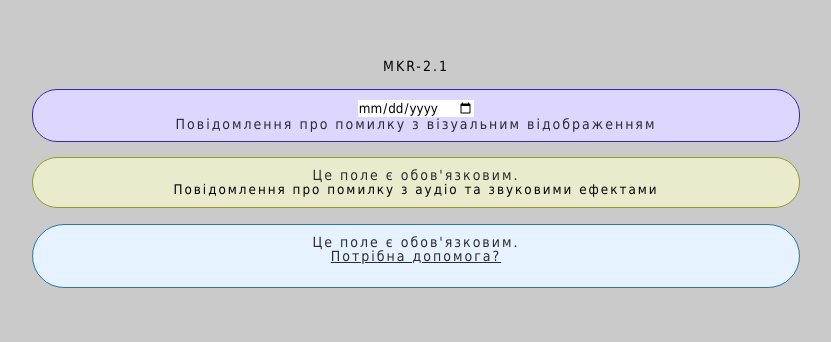
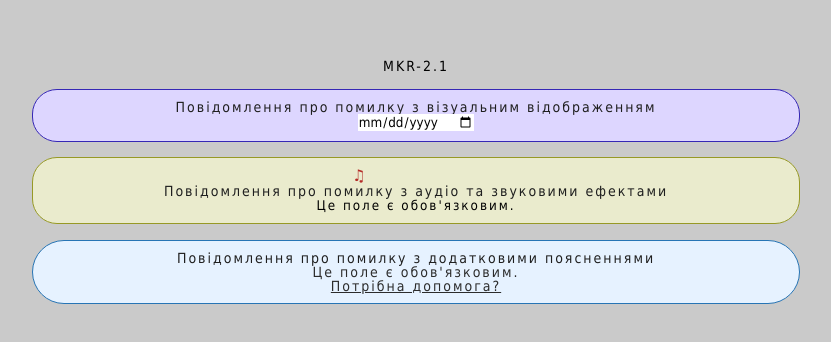
Before and after one commit to romastokriceri/MKR-2.1, a plain HTML site: page index.html in a window 1280 px wide. Shown: the part 212-554 px from the top of the page, without its empty margins (224-1055 px from the left). Drawn offline with Linux system fonts and the light colour scheme.

Commit message:
2nd Commit

```diff
--- a/css/style.css
+++ b/css/style.css
@@ -44,7 +44,11 @@ p{
   font-family: 'Tahoma', Arial, sans-serif;
   letter-spacing: 2px;
 }
-
+/* TODO: how to make it beautiful */
+.titleOfMessage{
+  font-weight: 400;
+  color: #1f1f1f;
+}
 .error-message:nth-child(0){
   background-color: #e7ffe6;
 color: #2c2c2c;
@@ -59,14 +63,20 @@ border: 1px solid #27b53a;
   padding: 10px;
   border: 1px solid #3527b5;
 }
-/* !Доробити js */
-.error-message:nth-child(1)::before {
+
+.error-message:nth-child(2)::before {
+display: block;
+content: "\266B";
+font-size: 2vh;
+margin-right: 15%;
+color: #b52b27;
+}
+
+#errorText{
   display: none;
-content: "\26A0";
-font-size: 5vh;
-position: absolute;
-margin-right: 55%;
-color: #b52b27;
+  content: "\26A0";
+  font-size: 5vh;
+  color: #b52b27;
 }
 
 .error-message:nth-child(2){
--- a/index.html
+++ b/index.html
@@ -12,32 +12,37 @@
 
   <h1>MKR-2.1</h1>
 <div class="messages">
-  <div class="error-message">
-    <input type="date" name="born" id="date"  tabindex="1">
-    <p>Повідомлення про помилку з візуальним відображенням</p>
+
+  <div class="error-message"><!-- !1st message -->
+  <p class="titleOfMessage">Повідомлення про помилку з візуальним відображенням</p>
+    <input type="date" id="dateInput" tabindex="1">
+    <p id="errorText">&#x26A0;</p>
   </div>
 
-  <div class="error-message">
-    <p>Це поле є обов'язковим.</p>
+   <div class="error-message"> <!-- ?2nd message -->
+    <p class="titleOfMessage"  >Повідомлення про помилку з аудіо та звуковими ефектами</p>
     <audio id="error-sound">
       <source src="/sounds/error-sound.mp3" type="audio/mpeg">
     </audio>
-     <button onclick="playErrorSound()"> <p>Повідомлення про помилку з аудіо та звуковими ефектами  </p> </button>
+
+    <!-- TODO:поле повинно випадати та звук грати одночасно -->
+
+     <button onclick="playErrorSound()"> <p>Це поле є обов'язковим.</p> </button>
   </div>
 
 
 
-  <div class="error-message">
+  <div class="error-message"><!-- *3rd message -->
+    <p class="titleOfMessage">Повідомлення про помилку з додатковими поясненнями</p>
     <p>Це поле є обов'язковим.</p>
     <a href="#" class="help-link">Потрібна допомога?</a>
-    <br>
     <div class="help-text">
-      <p>Повідомлення про помилку з додатковими поясненнями</p>
     </div>
   </div>
 
 </div>
 
+
  <script src="js/script.js"></script>
 </body>
 </html>
--- a/js/script.js
+++ b/js/script.js
@@ -10,3 +10,10 @@ helpLink.addEventListener("click", function(event) {
   event.preventDefault();
   helpText.style.display = "flex"
 });
+
+const dateInput = document.getElementById('dateInput');
+const errorText = document.getElementById('errorText');
+
+dateInput.addEventListener('click', function() {
+  errorText.style.display = 'block';
+});
```
